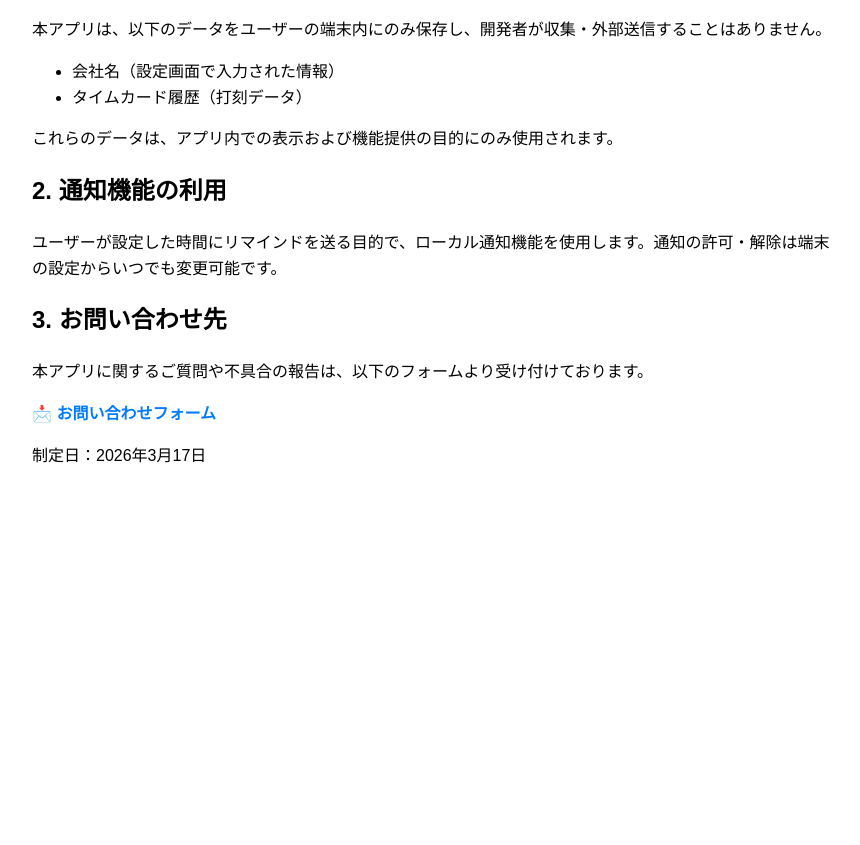
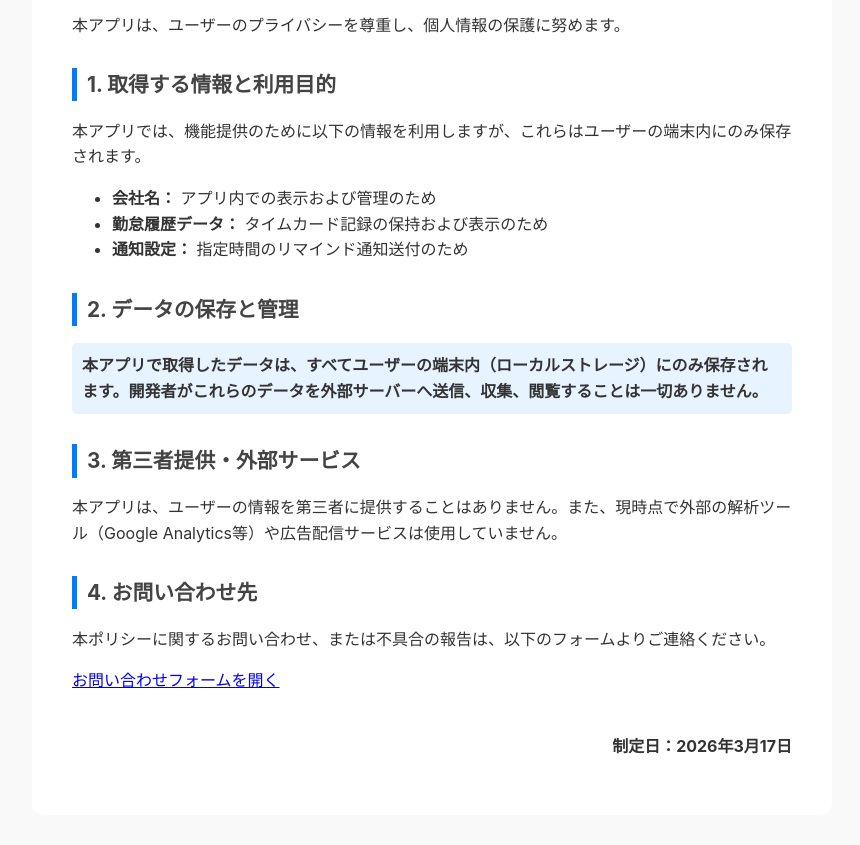
Before and after one commit to mi-create/privacy-policy, a plain HTML site: page index.html in a window 1280 px wide. Shown: the part 155-1000 px from the top of the page, without its empty margins (208-1068 px from the left). Before the commit the page ends 800 px from the top, so only its background shows below. Drawn offline with Linux system fonts and the light colour scheme.

Commit message:
Update index.html

```diff
--- a/index.html
+++ b/index.html
@@ -4,32 +4,39 @@
     <meta charset="UTF-8">
     <meta name="viewport" content="width=device-width, initial-scale=1.0">
     <title>プライバシーポリシー</title>
-    <style>body { font-family: sans-serif; line-height: 1.6; padding: 20px; max-width: 800px; margin: auto; }</style>
+    <style>
+        body { font-family: -apple-system, sans-serif; line-height: 1.6; padding: 30px; max-width: 800px; margin: auto; color: #333; background-color: #f9f9f9; }
+        .container { background: #fff; padding: 40px; border-radius: 12px; shadow: 0 4px 6px rgba(0,0,0,0.1); }
+        h1 { border-bottom: 3px solid #007AFF; padding-bottom: 10px; color: #007AFF; font-size: 1.8em; }
+        h2 { margin-top: 30px; font-size: 1.3em; color: #444; border-left: 5px solid #007AFF; padding-left: 10px; }
+        .highlight { background-color: #e7f3ff; padding: 10px; border-radius: 5px; font-weight: bold; }
+        .date { text-align: right; margin-top: 40px; font-weight: bold; }
+    </style>
 </head>
 <body>
-    <h1>プライバシーポリシー</h1>
-    <section>
-        <h2>1. 個人情報の収集と利用目的</h2>
-        <p>本アプリは、以下のデータをユーザーの端末内にのみ保存し、開発者が収集・外部送信することはありません。</p>
+    <div class="container">
+        <h1>プライバシーポリシー</h1>
+        <p>本アプリは、ユーザーのプライバシーを尊重し、個人情報の保護に努めます。</p>
+
+        <h2>1. 取得する情報と利用目的</h2>
+        <p>本アプリでは、機能提供のために以下の情報を利用しますが、これらはユーザーの端末内にのみ保存されます。</p>
         <ul>
-            <li>会社名（設定画面で入力された情報）</li>
-            <li>タイムカード履歴（打刻データ）</li>
+            <li><strong>会社名：</strong> アプリ内での表示および管理のため</li>
+            <li><strong>勤怠履歴データ：</strong> タイムカード記録の保持および表示のため</li>
+            <li><strong>通知設定：</strong> 指定時間のリマインド通知送付のため</li>
         </ul>
-        <p>これらのデータは、アプリ内での表示および機能提供の目的にのみ使用されます。</p>
-    </section>
-    <section>
-        <h2>2. 通知機能の利用</h2>
-        <p>ユーザーが設定した時間にリマインドを送る目的で、ローカル通知機能を使用します。通知の許可・解除は端末の設定からいつでも変更可能です。</p>
-    </section>
-    <section>
-    <h2>3. お問い合わせ先</h2>
-    <p>本アプリに関するご質問や不具合の報告は、以下のフォームより受け付けております。</p>
-    <p>
-        <a href="https://forms.gle/gUs1Ps4aZ2Esgaoz8" target="_blank" style="color: #007AFF; text-decoration: none; font-weight: bold;">
-            📩 お問い合わせフォーム
-        </a>
-    </p>
-    </section>
-    <p>制定日：2026年3月17日</p>
+
+        <h2>2. データの保存と管理</h2>
+        <p class="highlight">本アプリで取得したデータは、すべてユーザーの端末内（ローカルストレージ）にのみ保存されます。開発者がこれらのデータを外部サーバーへ送信、収集、閲覧することは一切ありません。</p>
+
+        <h2>3. 第三者提供・外部サービス</h2>
+        <p>本アプリは、ユーザーの情報を第三者に提供することはありません。また、現時点で外部の解析ツール（Google Analytics等）や広告配信サービスは使用していません。</p>
+
+        <h2>4. お問い合わせ先</h2>
+        <p>本ポリシーに関するお問い合わせ、または不具合の報告は、以下のフォームよりご連絡ください。</p>
+        <p><a href="https://forms.gle/JFMWrSyAF2Zcwt219" target="_blank">お問い合わせフォームを開く</a></p>
+
+        <p class="date">制定日：2026年3月17日</p>
+    </div>
 </body>
 </html>
```
